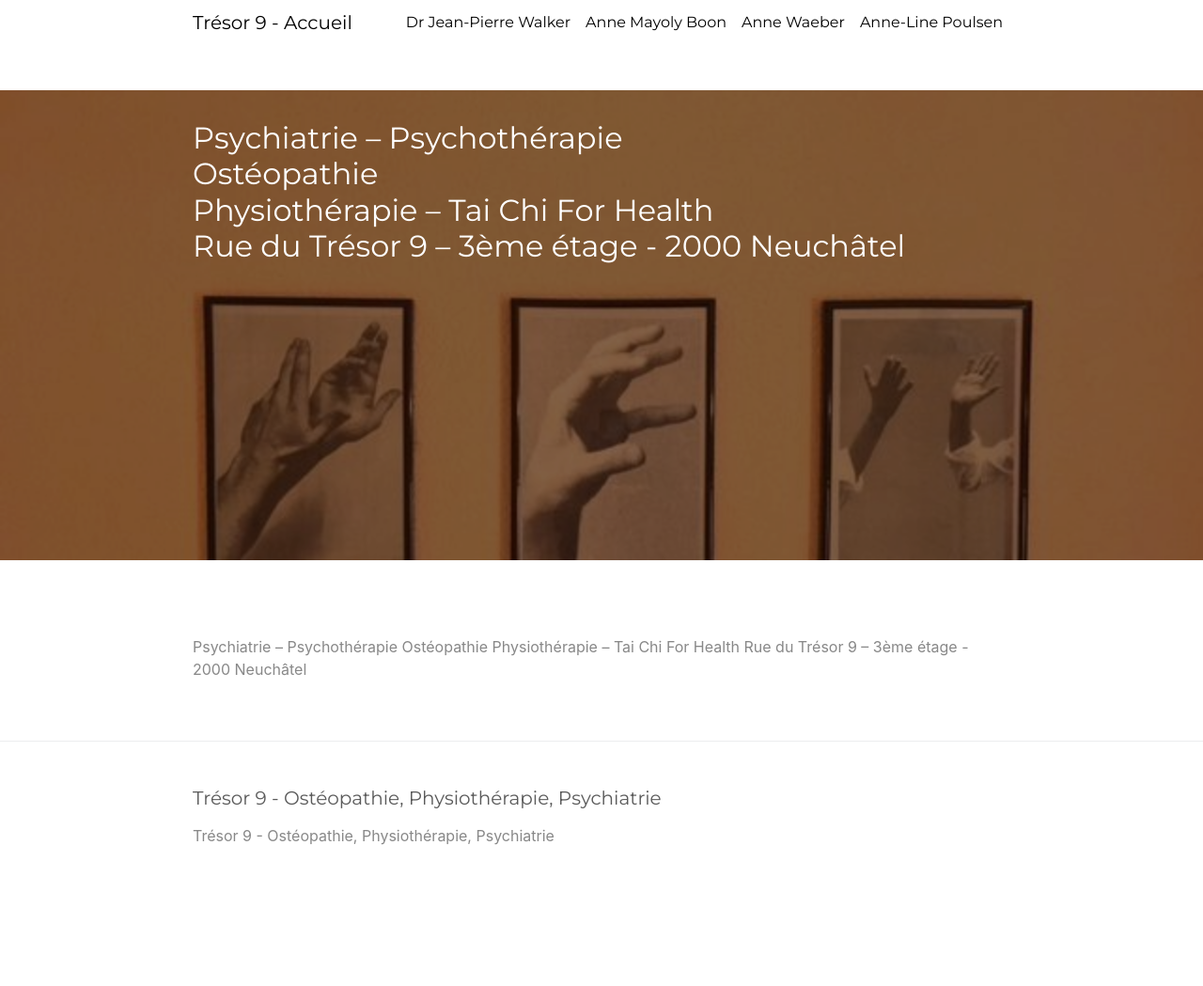
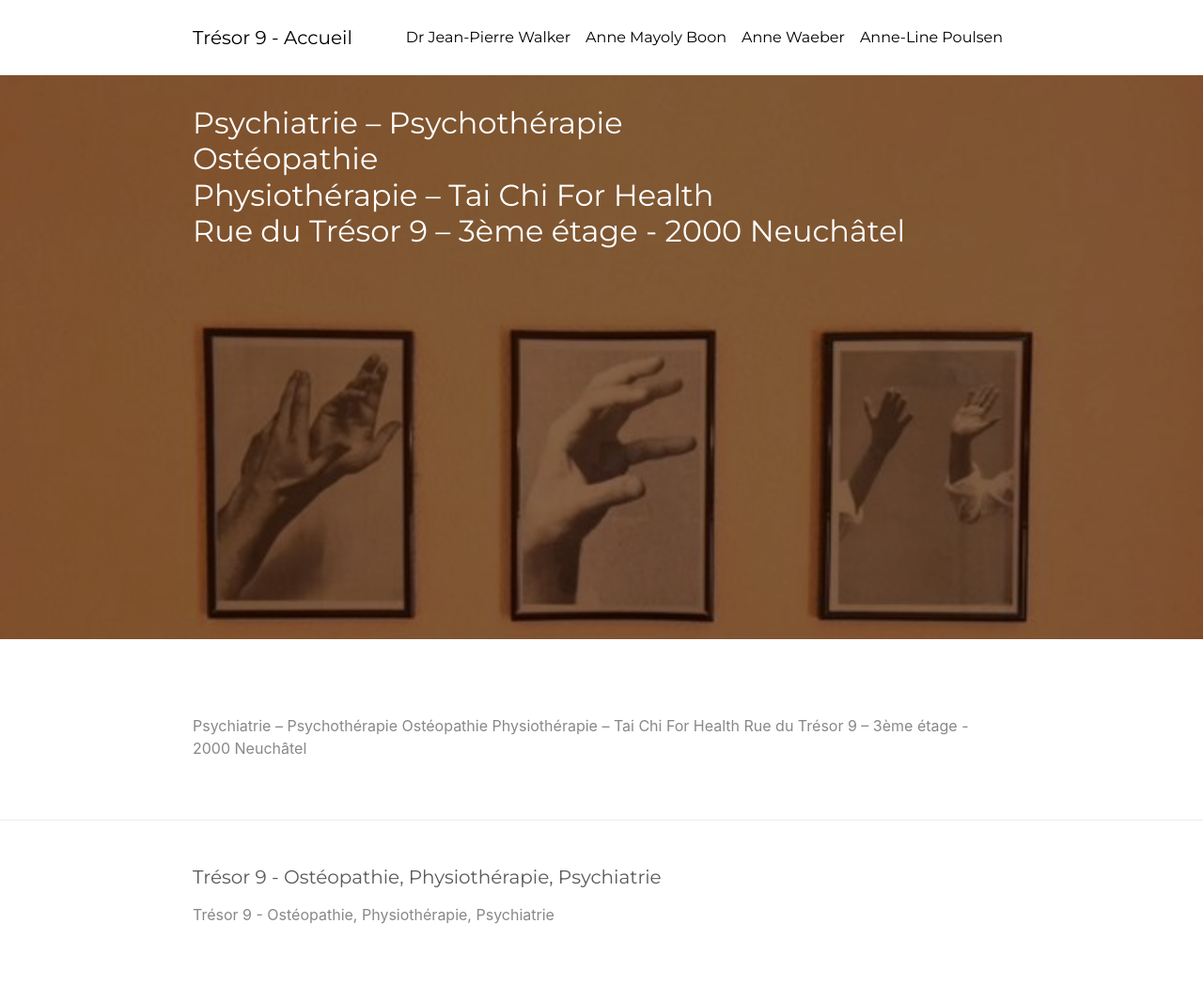
Before and after one commit to tresor9/tresor9, a Jekyll site: the page built from index.md, in a window 1280 px wide. Shown: the whole page at 94% size. Built offline with Jekyll 4.4.1, drawn with Linux system fonts in a browser that asks for light colours; before the commit the page ends 965 px from its top, so only the background shows below that.

Commit message:
Improved styling

```diff
--- a/_layouts/default.html
+++ b/_layouts/default.html
@@ -7,7 +7,7 @@
 
     {%- include navbar.html -%}
 
-    <div class="py-5">
+    <div class="page py-5">
       <div class="container page-content">
           {{ content }}
       </div>
--- a/_layouts/page.html
+++ b/_layouts/page.html
@@ -1,7 +1,7 @@
 ---
 layout: default
 ---
-<article>
+<article class="page">
 
   {%
     include header.html
--- a/assets/main.scss
+++ b/assets/main.scss
@@ -23,7 +23,7 @@
     margin-bottom: 5em;
     margin-top: 0em;
     color: white;
-    height: 500px;
+    height: 600px;
 
     .background {
         position: absolute;
@@ -54,7 +54,16 @@
 .navbar {
 
     background-color: white;
-    height: 3em;
+    height: 5em;
+    padding-top: 0em;
+    padding-bottom: 0em;
+
+}
+
+.page {
+
+    margin-top: 0em !important;
+    padding-top: 0em !important;
 
 }
 
```
Also changed, not shown: 8 other files.
